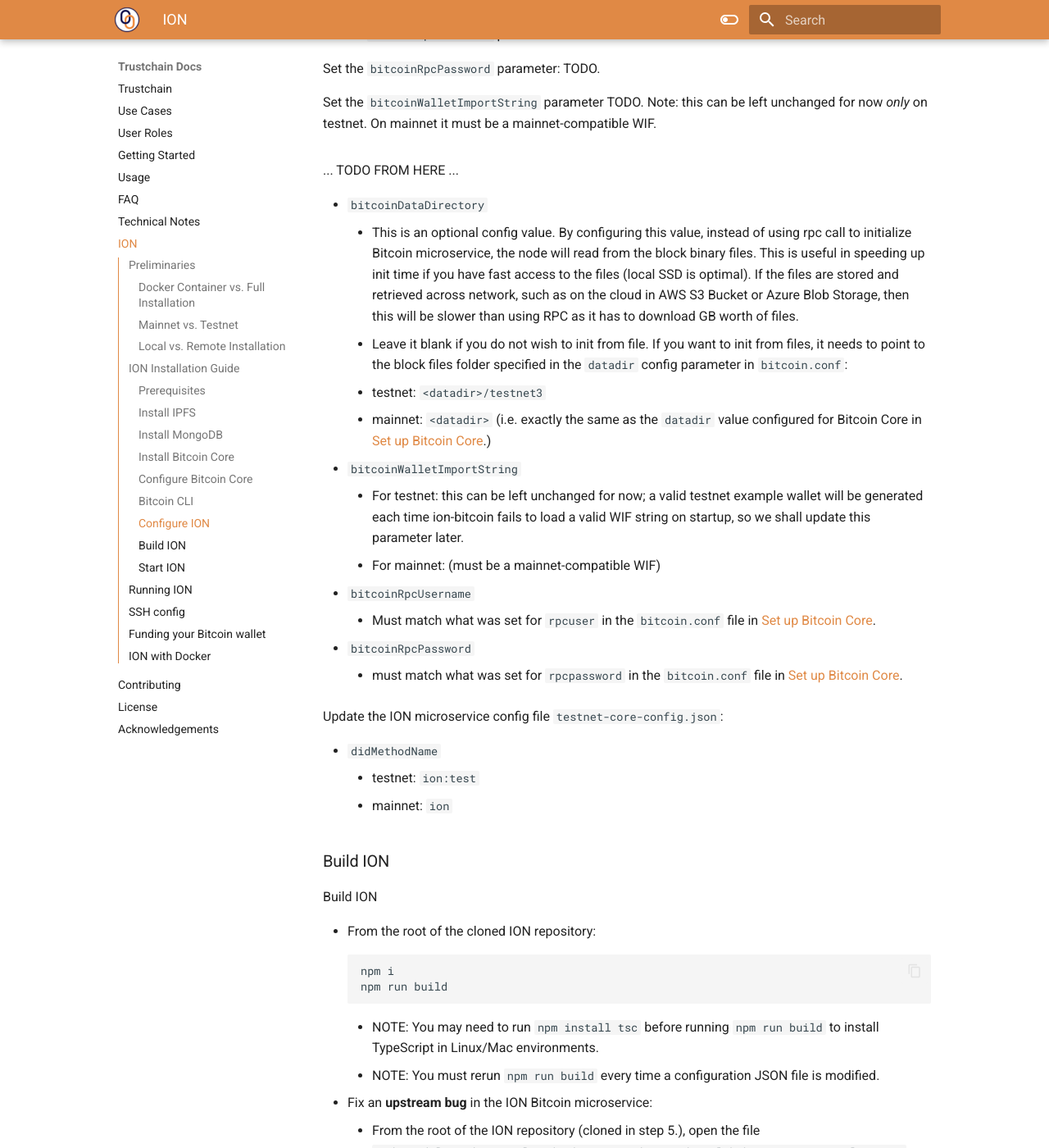
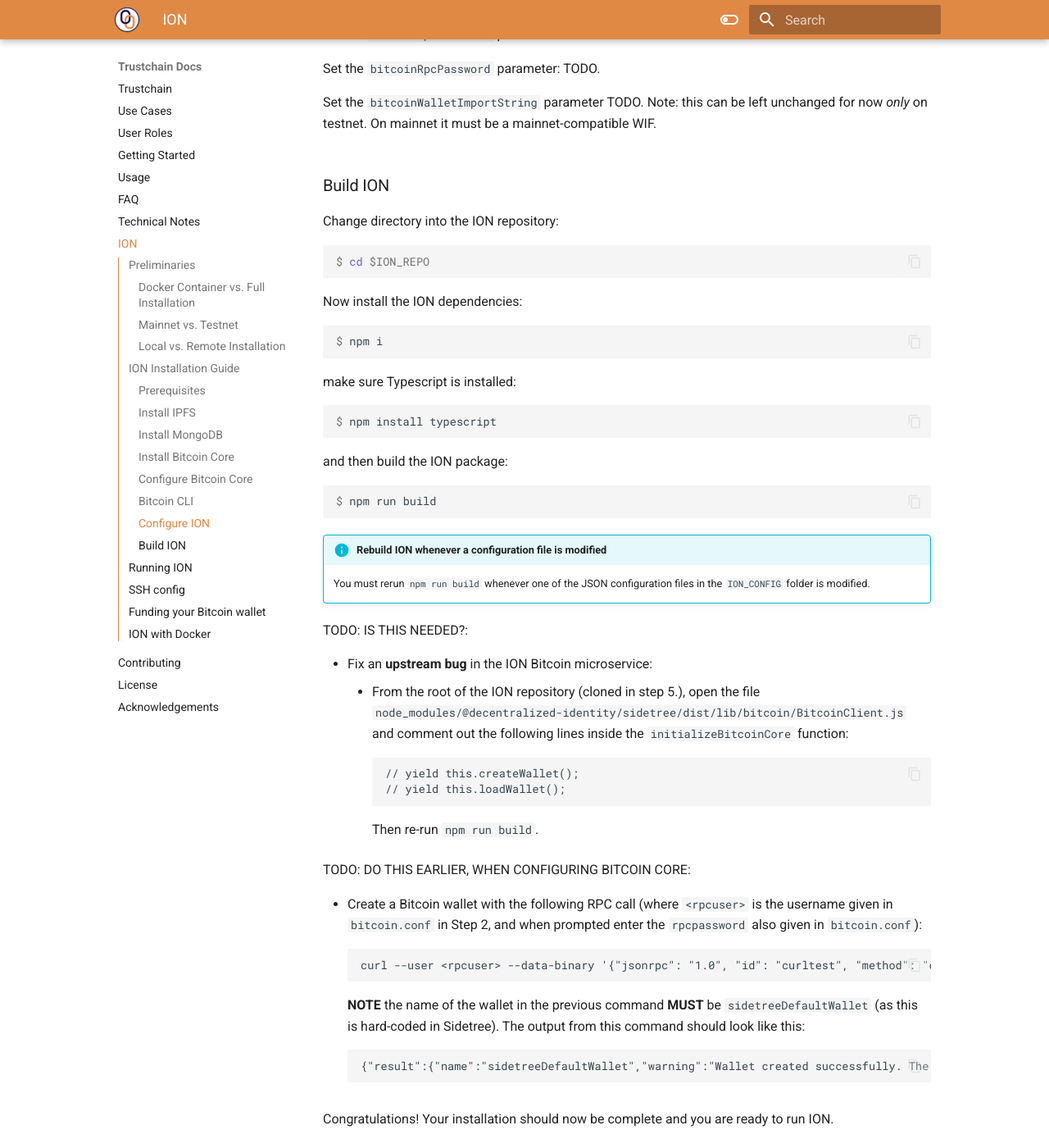
Before and after one commit to alan-turing-institute/trustchain, an MkDocs documentation site: the page built from docs/ion.md, in a window 1280 px wide and 1400 px high, scrolled down 5640 px. Shown: the whole window at 82% size. Built offline with MkDocs 1.6.1 and Material for MkDocs 9.7.7, drawn with Linux system fonts in a browser that asks for light colours; nearby versions of some CDN libraries; library files that are not in the unit come from our copies; some of the changed text lies outside the part shown.

Commit message:
Tidy up ION install guide

````diff
--- a/docs/ion.md
+++ b/docs/ion.md
@@ -382,40 +382,31 @@
 
     Set the `bitcoinRpcPassword` parameter: TODO.
 
-
-... TODO FROM HERE ...
-
-- `bitcoinDataDirectory`
-    - This is an optional config value. By configuring this value, instead of using rpc call to initialize Bitcoin microservice, the node will read from the block binary files. This is useful in speeding up init time if you have fast access to the files (local SSD is optimal). If the files are stored and retrieved across network, such as on the cloud in AWS S3 Bucket or Azure Blob Storage, then this will be slower than using RPC as it has to download GB worth of files.
-    - Leave it blank if you do not wish to init from file. If you want to init from files, it needs to point to the block files folder specified in the `datadir` config parameter in `bitcoin.conf`:
-    - testnet: `<datadir>/testnet3`
-    - mainnet: `<datadir>` (i.e. exactly the same as the `datadir` value configured for Bitcoin Core in [Set up Bitcoin Core](/installation#Set-up-Bitcoin-Core).)
-- `bitcoinWalletImportString`
-    - For testnet: this can be left unchanged for now; a valid testnet example wallet will be generated each time ion-bitcoin fails to load a valid WIF string on startup, so we shall update this parameter later.
-    - For mainnet: (must be a mainnet-compatible WIF)
-- `bitcoinRpcUsername`
-    - Must match what was set for `rpcuser` in the `bitcoin.conf` file in [Set up Bitcoin Core](/installation#Set-up-Bitcoin-Core).
-- `bitcoinRpcPassword`
-    - must match what was set for `rpcpassword` in the `bitcoin.conf` file in [Set up Bitcoin Core](/installation#Set-up-Bitcoin-Core).
-
-Update the ION microservice config file `testnet-core-config.json`:
-
-- `didMethodName`
-    - testnet: `ion:test`
-    - mainnet: `ion`
-
-
 ### Build ION
 
-Build ION
+Change directory into the ION repository:
+```console
+$ cd $ION_REPO
+```
+Now install the ION dependencies:
+```console
+$ npm i
+```
+make sure Typescript is installed:
+```console
+$ npm install typescript
+```
+and then build the ION package:
+```console
+$ npm run build
+```
 
-- From the root of the cloned ION repository:
-        ```
-        npm i
-        npm run build
-        ```
-    - NOTE: You may need to run `npm install tsc` before running `npm run build` to install TypeScript in Linux/Mac environments.
-    - NOTE: You must rerun `npm run build` every time a configuration JSON file is modified.
+!!! info "Rebuild ION whenever a configuration file is modified"
+
+    You must rerun `npm run build` whenever one of the JSON configuration files in the `ION_CONFIG` folder is modified.
+
+TODO: IS THIS NEEDED?:
+
 - Fix an **upstream bug** in the ION Bitcoin microservice:
     - From the root of the ION repository (cloned in step 5.), open the file `node_modules/@decentralized-identity/sidetree/dist/lib/bitcoin/BitcoinClient.js`
     and comment out the following lines inside the `initializeBitcoinCore` function:
@@ -424,36 +415,41 @@
         // yield this.loadWallet();
         ```
         Then re-run `npm run build`.
-    - Create a Bitcoin wallet with the following RPC call (where `<rpcuser>` is the username given in `bitcoin.conf` in Step 2, and when prompted enter the `rpcpassword` also given in `bitcoin.conf`):
-    ```
-    curl --user <rpcuser> --data-binary '{"jsonrpc": "1.0", "id": "curltest", "method": "createwallet", "params": {"wallet_name": "sidetreeDefaultWallet", "descriptors": false}}' -H 'content-type: text/plain;' http://127.0.0.1:18332/
-    ```
-    **NOTE** the name of the wallet in the previous command **MUST** be `sidetreeDefaultWallet` (as this is hard-coded in Sidetree).
-    The output from this command should look like this:
-    ```
-    {"result":{"name":"sidetreeDefaultWallet","warning":"Wallet created successfully. The legacy wallet type is being deprecated and support for creating and opening legacy wallets will be removed in the future."},"error":null,"id":"curltest"}
-    ```
 
-### Start ION
+TODO: DO THIS EARLIER, WHEN CONFIGURING BITCOIN CORE:
 
-Congratulations! Your ION installation should now be complete. To start
+- Create a Bitcoin wallet with the following RPC call (where `<rpcuser>` is the username given in `bitcoin.conf` in Step 2, and when prompted enter the `rpcpassword` also given in `bitcoin.conf`):
+```
+curl --user <rpcuser> --data-binary '{"jsonrpc": "1.0", "id": "curltest", "method": "createwallet", "params": {"wallet_name": "sidetreeDefaultWallet", "descriptors": false}}' -H 'content-type: text/plain;' http://127.0.0.1:18332/
+```
+**NOTE** the name of the wallet in the previous command **MUST** be `sidetreeDefaultWallet` (as this is hard-coded in Sidetree).
+The output from this command should look like this:
+```
+{"result":{"name":"sidetreeDefaultWallet","warning":"Wallet created successfully. The legacy wallet type is being deprecated and support for creating and opening legacy wallets will be removed in the future."},"error":null,"id":"curltest"}
+```
+
+Congratulations! Your installation should now be complete and you are ready to run ION.
 
 ## Running ION
 
+The following commands must be run each time you start your ION node, e.g. after restarting your computer. Some of them will keep control of the Terminal, so you will need to open a new Terminal window to continue.
+
 !!! tip "Tip: Use tmux"
 
-    A convenient way to start all of the following processes is to use [tmux](https://github.com/tmux/tmux/wiki) (the terminal multiplexer). Open a tmux session with the command:
+    A convenient way to start all of the following processes is to use [tmux](https://github.com/tmux/tmux/wiki) (the terminal multiplexer). Once installed, open a tmux session with the command:
     ```console
     $ tmux new -s ion
     ```
-    and run each process in its own window. Then detach the tmux session with ++ctrl+b++. To reattach the session later, run:
+    and hit ++ctrl+b++ followed by ++c++ each time you need to open a new window.
+
+    When all of the processes are started, detach the tmux session with ++ctrl+b++ followed by ++d++. To reattach the session later, run:
     ```console
     $ tmux a -t ion
     ```
 
 Follow these steps to start your ION node:
 
-**1. Start IPFS.**
+**1. Start IPFS**
 
 ```console
 $ ipfs daemon
@@ -466,7 +462,7 @@
     $ ipfs shutdown
     ```
 
-**2. Start MongoDB.**
+**2. Start MongoDB**
 
 === "Linux"
 
@@ -507,7 +503,7 @@
         ```
 
 
-**3. Start Bitcoin Core.** TODO: With aliases set up for `bitcoind` and `bitcoin-cli` (see [link](TODO)):
+**3. Start Bitcoin Core**
 ```console
 $ bitcoind -daemon
 ```
````
